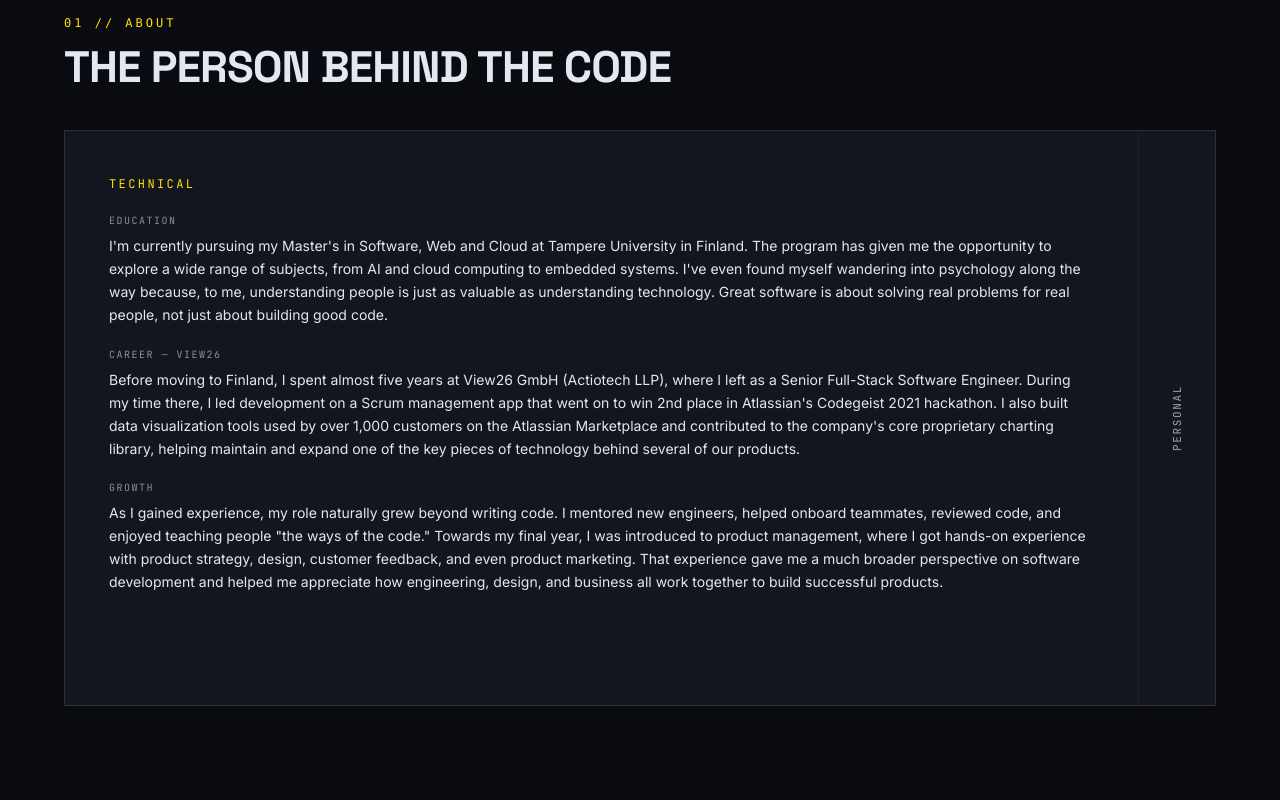
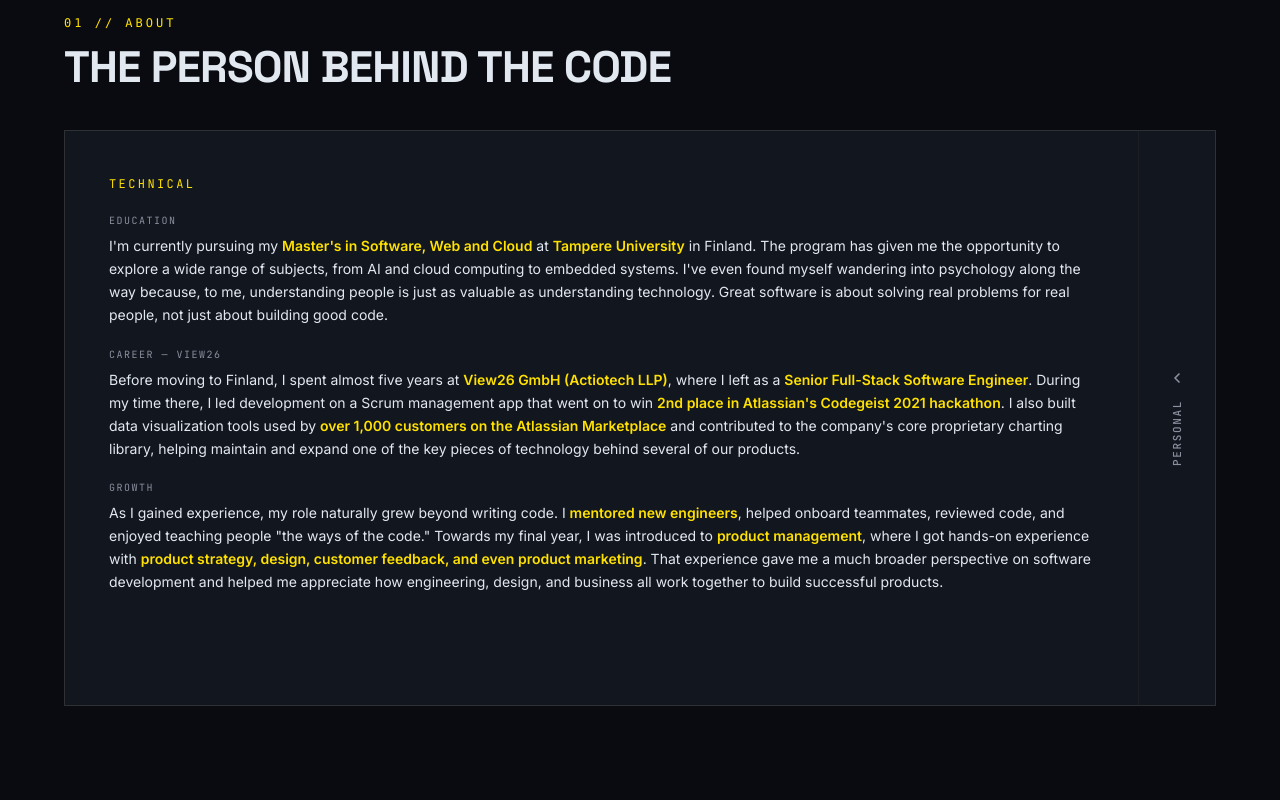
Before and after one commit to rawnriju/R2PF, a React (Vite) app: page / in a window 1280 px wide. Shown: the part 940-1740 px from the top of the page. Built offline with nearby package versions, Linux system fonts and the light colour scheme.

Commit message:
chore: enhance About section with highlighted text and improve Panel component layout

```diff
--- a/src/app/components/about.tsx
+++ b/src/app/components/about.tsx
@@ -1,3 +1,4 @@
+import { ChevronRight } from "lucide-react";
 import { useCallback, useRef, useState } from "react";
 
 type PanelKey = "technical" | "personal";
@@ -5,6 +6,8 @@
 interface Block {
   tag: string;
   text: string;
+  /** Exact substrings of `text` to render in the brand accent. */
+  highlight?: string[];
 }
 interface PanelData {
   label: string;
@@ -18,14 +21,26 @@
     {
       tag: "EDUCATION",
       text: "I'm currently pursuing my Master's in Software, Web and Cloud at Tampere University in Finland. The program has given me the opportunity to explore a wide range of subjects, from AI and cloud computing to embedded systems. I've even found myself wandering into psychology along the way because, to me, understanding people is just as valuable as understanding technology. Great software is about solving real problems for real people, not just about building good code.",
+      highlight: ["Master's in Software, Web and Cloud", "Tampere University"],
     },
     {
       tag: "CAREER — VIEW26",
       text: "Before moving to Finland, I spent almost five years at View26 GmbH (Actiotech LLP), where I left as a Senior Full-Stack Software Engineer. During my time there, I led development on a Scrum management app that went on to win 2nd place in Atlassian's Codegeist 2021 hackathon. I also built data visualization tools used by over 1,000 customers on the Atlassian Marketplace and contributed to the company's core proprietary charting library, helping maintain and expand one of the key pieces of technology behind several of our products.",
+      highlight: [
+        "View26 GmbH (Actiotech LLP)",
+        "Senior Full-Stack Software Engineer",
+        "2nd place in Atlassian's Codegeist 2021 hackathon",
+        "over 1,000 customers on the Atlassian Marketplace",
+      ],
     },
     {
       tag: "GROWTH",
       text: 'As I gained experience, my role naturally grew beyond writing code. I mentored new engineers, helped onboard teammates, reviewed code, and enjoyed teaching people "the ways of the code." Towards my final year, I was introduced to product management, where I got hands-on experience with product strategy, design, customer feedback, and even product marketing. That experience gave me a much broader perspective on software development and helped me appreciate how engineering, design, and business all work together to build successful products.',
+      highlight: [
+        "mentored new engineers",
+        "product management",
+        "product strategy, design, customer feedback, and even product marketing",
+      ],
     },
   ],
 };
@@ -56,13 +71,39 @@
   ],
 };
 
+const escapeRe = (s: string) => s.replace(/[.*+?^${}()|[\]\\]/g, "\\$&");
+
+/** Wraps every occurrence of `highlight` in the brand accent, leaving the rest
+    of the copy as plain text. Kept as string data + a match list rather than
+    inline JSX so the paragraphs stay readable in the source. */
+function renderText(text: string, highlight?: string[]) {
+  if (!highlight?.length) return text;
+  // Longest first so a short term can't consume part of a longer one.
+  const terms = [...highlight].sort((a, b) => b.length - a.length).map(escapeRe);
+  const re = new RegExp(`(${terms.join("|")})`, "g");
+  // split() with a capture group interleaves the matches at the odd indices.
+  return text
+    .split(re)
+    .map((part, i) =>
+      i % 2 === 1 ? (
+        <span key={i} className="about-panel__hl">
+          {part}
+        </span>
+      ) : (
+        part
+      ),
+    );
+}
+
 function Panel({
   data,
+  side,
   active,
   justSwitched,
   onOpen,
 }: {
   data: PanelData;
+  side: "start" | "end";
   active: boolean;
   justSwitched: boolean;
   onOpen: () => void;
@@ -71,6 +112,7 @@
     <div
       className={`about-panel${active && justSwitched ? " is-sweeping" : ""}`}
       data-active={active}
+      data-side={side}
     >
       {/* Collapsed edge strip — the click target that opens this panel. Stays
           in the DOM (rather than mounting on demand) so the open/close is a
@@ -82,6 +124,11 @@
         tabIndex={active ? -1 : 0}
         className="about-panel__strip"
       >
+        {/* Points into the space the panel expands into; direction comes from
+            data-side in CSS, so one icon covers all four orientations. */}
+        <span className="about-panel__strip-arrow" aria-hidden="true">
+          <ChevronRight size={16} strokeWidth={2.5} />
+        </span>
         <span className="about-panel__strip-txt">
           {data.label}
         </span>
@@ -98,7 +145,9 @@
           {data.blocks.map((b) => (
             <div key={b.tag} className="about-panel__block">
               <p className="about-panel__tag">{b.tag}</p>
-              <p className="about-panel__text">{b.text}</p>
+              <p className="about-panel__text">
+                {renderText(b.text, b.highlight)}
+              </p>
             </div>
           ))}
         </div>
@@ -153,8 +202,10 @@
           position: absolute;
           inset: 0;
           display: flex;
+          flex-direction: row;
           align-items: center;
           justify-content: center;
+          gap: 10px;
           background: transparent;
           border: 0;
           cursor: pointer;
@@ -176,6 +227,23 @@
           color: var(--text-muted);
           white-space: nowrap;
           transition: color 200ms ease;
+        }
+
+        /* Rotation only — direction comes from data-side. Colour tracks the
+           label so the whole strip lights up as one on hover. */
+        .about-panel__strip-arrow {
+          display: flex;
+          color: var(--text-muted);
+          transition: color 200ms ease;
+        }
+        .about-panel[data-side="start"] .about-panel__strip-arrow {
+          transform: rotate(90deg);
+        }
+        .about-panel[data-side="end"] .about-panel__strip-arrow {
+          transform: rotate(-90deg);
+        }
+        .about-panel__strip:hover .about-panel__strip-arrow {
+          color: var(--brand);
         }
 
         .about-panel__content {
@@ -235,6 +303,10 @@
           line-height: 1.65;
           color: var(--fg);
         }
+        .about-panel__hl {
+          color: var(--brand);
+          font-weight: 600;
+        }
 
         .about-panel__sweep {
           position: absolute;
@@ -273,8 +345,18 @@
           .about-panel[data-active="false"] {
             flex-basis: 76px;
           }
+          .about-panel__strip {
+            flex-direction: column;
+            gap: 14px;
+          }
           .about-panel__strip-txt {
             writing-mode: vertical-rl;
+            transform: rotate(180deg);
+          }
+          .about-panel[data-side="start"] .about-panel__strip-arrow {
+            transform: rotate(0deg);
+          }
+          .about-panel[data-side="end"] .about-panel__strip-arrow {
             transform: rotate(180deg);
           }
           .about-panel__content {
@@ -322,12 +404,14 @@
       <div className="about-accordion">
         <Panel
           data={TECHNICAL}
+          side="start"
           active={active === "technical"}
           justSwitched={justSwitched}
           onOpen={() => open("technical")}
         />
         <Panel
           data={PERSONAL}
+          side="end"
           active={active === "personal"}
           justSwitched={justSwitched}
           onOpen={() => open("personal")}
--- a/src/app/components/header.tsx
+++ b/src/app/components/header.tsx
@@ -3,8 +3,8 @@
 import { ThemeToggle } from "./theme-toggle";
 
 const NAV = [
-  { id: "01", label: "WORK", href: "#work" },
-  { id: "02", label: "ABOUT", href: "#about" },
+  { id: "01", label: "ABOUT", href: "#about" },
+  { id: "02", label: "WORK", href: "#work" },
   { id: "03", label: "EXTRAS", href: "#extras" },
   { id: "04", label: "CONTACT", href: "#contact" },
 ]; // #about targets the Technical/Personal panels section (about.tsx), which
```
